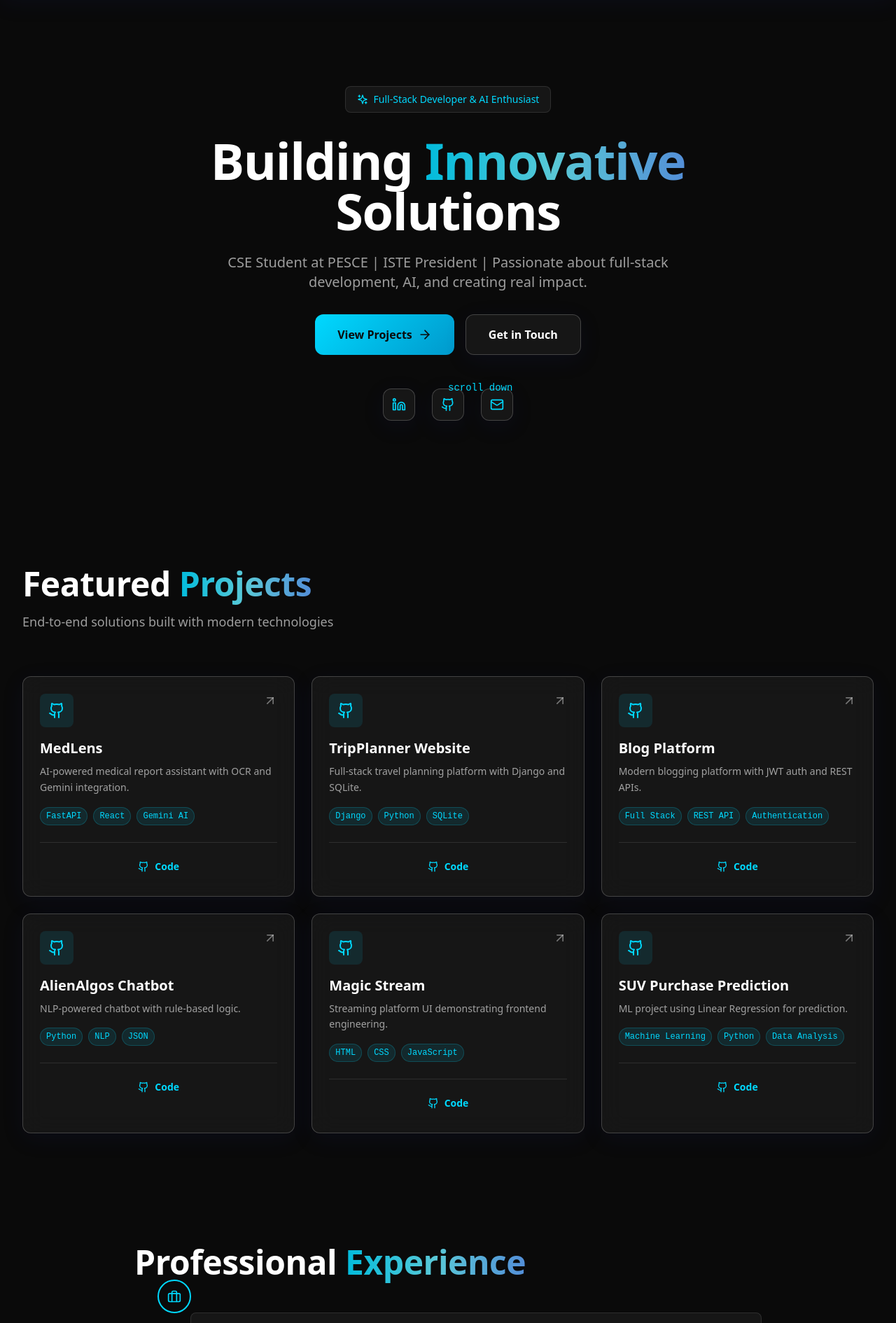
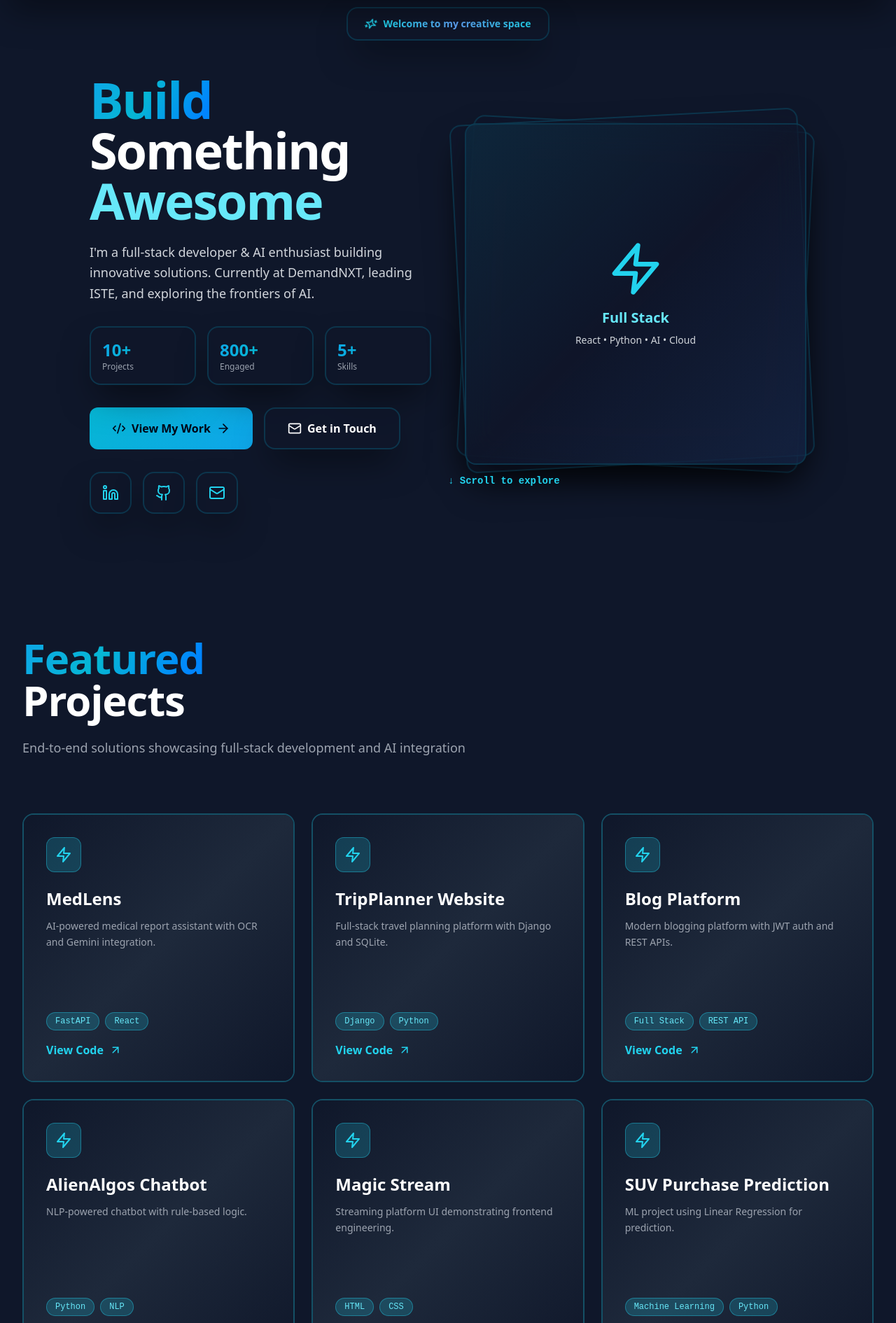
Before and after one commit to deenadayal77/deenadayal_portfolio-, a Next.js app: page / in a window 1280 px wide. Shown: the part 70-1960 px from the top of the page at 70% size. Built offline with nearby package versions, Linux system fonts and the light colour scheme.

Commit message:
🎨 MAJOR UI REDESIGN: Bold new color scheme (cyan/blue), restructured Hero with grid layout, enhanced cards, vibrant gradients, and animations

```diff
--- a/app/globals.css
+++ b/app/globals.css
@@ -13,8 +13,8 @@ html {
 }
 
 body {
-  @apply bg-dark text-white font-sans;
-  background: linear-gradient(135deg, #0a0a0a 0%, #0f1419 50%, #0a0a0a 100%);
+  @apply bg-slate-950 text-white font-sans;
+  background: linear-gradient(135deg, #0f172a 0%, #1e293b 50%, #0f172a 100%);
   background-attachment: fixed;
 }
 
@@ -24,68 +24,71 @@ h1, h2, h3, h4, h5, h6 {
 }
 
 h1 {
-  @apply text-4xl md:text-5xl lg:text-7xl;
+  @apply text-5xl md:text-6xl lg:text-8xl;
+  letter-spacing: -0.03em;
+}
+
+h2 {
+  @apply text-4xl md:text-5xl;
   letter-spacing: -0.02em;
 }
 
-h2 {
-  @apply text-3xl md:text-4xl lg:text-5xl;
-  letter-spacing: -0.01em;
-}
-
-/* Gradient Text */
+/* Gradient Text - VIBRANT */
 .gradient-text {
-  @apply bg-gradient-to-r from-primary via-cyan-300 to-blue-400 bg-clip-text text-transparent;
-  animation: shimmer 3s ease-in-out infinite;
+  background: linear-gradient(120deg, #06B6D4 0%, #0EA5E9 25%, #06B6D4 50%, #0084FF 75%, #06B6D4 100%);
+  background-size: 200% auto;
+  -webkit-background-clip: text;
+  -webkit-text-fill-color: transparent;
+  background-clip: text;
+  animation: shimmer 4s ease-in-out infinite;
 }
 
 @keyframes shimmer {
-  0%, 100% { opacity: 1; }
-  50% { opacity: 0.8; }
+  0%, 100% { background-position: 0% center; }
+  50% { background-position: 100% center; }
 }
 
 /* Glass Effect */
 .glass-effect {
-  @apply bg-white/5 backdrop-blur-xl border border-white/20 rounded-xl;
-  box-shadow: 0 8px 32px 0 rgba(31, 38, 135, 0.1);
+  background: rgba(15, 23, 42, 0.6);
+  backdrop-filter: blur(20px);
+  border: 2px solid rgba(6, 182, 212, 0.2);
+  border-radius: 16px;
+  box-shadow: 0 25px 50px -12px rgba(0, 0, 0, 0.5);
 }
 
 .glass-effect-sm {
-  @apply bg-white/5 backdrop-blur-md border border-white/10 rounded-lg;
+  background: rgba(15, 23, 42, 0.6);
+  backdrop-filter: blur(15px);
+  border: 1.5px solid rgba(6, 182, 212, 0.15);
+  border-radius: 12px;
 }
 
 /* Hover Effects */
 .hover-lift {
-  @apply transition-all duration-300 hover:scale-105 hover:shadow-lg;
+  @apply transition-all duration-300 hover:scale-105;
 }
 
 .hover-glow {
-  @apply transition-all duration-300 hover:shadow-lg hover:shadow-primary/50;
-}
-
-/* Animated Gradient */
-.gradient-border {
-  position: relative;
-  background: linear-gradient(135deg, #0a0a0a, #0a0a0a) padding-box,
-              linear-gradient(135deg, #00D9FF, #0099CC) border-box;
-  border: 2px solid transparent;
+  @apply transition-all duration-300;
 }
 
 /* Focus Styles */
 a:focus-visible, button:focus-visible {
-  @apply outline-2 outline-offset-2 outline-primary;
+  @apply outline-2 outline-offset-2 outline-cyan-400;
 }
 
 /* Selection */
 ::selection {
-  @apply bg-primary text-dark;
+  background: linear-gradient(120deg, #06B6D4, #0EA5E9);
+  color: #0f172a;
 }
 
 /* Smooth Fade Animation */
 @keyframes fadeInUp {
   from {
     opacity: 0;
-    transform: translateY(30px);
+    transform: translateY(40px);
   }
   to {
     opacity: 1;
@@ -94,47 +97,36 @@ a:focus-visible, button:focus-visible {
 }
 
 .animate-fade-in-up {
-  animation: fadeInUp 0.6s ease-out forwards;
-}
-
-/* Pulse Animation */
-@keyframes pulse-slow {
-  0%, 100% { opacity: 1; }
-  50% { opacity: 0.5; }
-}
-
-.animate-pulse-slow {
-  animation: pulse-slow 3s ease-in-out infinite;
+  animation: fadeInUp 0.7s ease-out forwards;
 }
 
 /* Glow Effect */
 @keyframes glow {
   0%, 100% {
-    box-shadow: 0 0 20px rgba(0, 217, 255, 0.3);
+    box-shadow: 0 0 30px rgba(6, 182, 212, 0.4), 0 0 60px rgba(14, 165, 233, 0.2);
   }
   50% {
-    box-shadow: 0 0 40px rgba(0, 217, 255, 0.6);
+    box-shadow: 0 0 50px rgba(6, 182, 212, 0.6), 0 0 80px rgba(14, 165, 233, 0.3);
   }
 }
 
 .animate-glow {
-  animation: glow 2s ease-in-out infinite;
+  animation: glow 3s ease-in-out infinite;
 }
 
 /* Scrollbar Styling */
 ::-webkit-scrollbar {
-  width: 12px;
+  width: 10px;
 }
 
 ::-webkit-scrollbar-track {
-  @apply bg-dark;
+  @apply bg-slate-950;
 }
 
 ::-webkit-scrollbar-thumb {
-  @apply bg-surface rounded-full;
-  transition: background-color 0.3s;
+  @apply bg-cyan-600 rounded-full;
 }
 
 ::-webkit-scrollbar-thumb:hover {
-  @apply bg-primary/70;
+  @apply bg-cyan-400;
 }
--- a/components/Hero.tsx
+++ b/components/Hero.tsx
@@ -1,84 +1,127 @@
 'use client';
-import { ArrowRight, Github, Linkedin, Mail, Sparkles } from 'lucide-react';
+import { ArrowRight, Github, Linkedin, Mail, Sparkles, Code2, Zap } from 'lucide-react';
 import { personalInfo } from '@/lib/data';
 
 export default function Hero() {
   return (
-    <section className="min-h-screen pt-32 pb-16 px-4 flex items-center justify-center relative overflow-hidden">
-      {/* Animated Background Elements */}
-      <div className="absolute inset-0 -z-10">
-        <div className="absolute top-20 left-10 w-72 h-72 bg-primary/10 rounded-full mix-blend-multiply filter blur-3xl animate-pulse-slow opacity-50" />
-        <div className="absolute bottom-20 right-10 w-72 h-72 bg-blue-400/10 rounded-full mix-blend-multiply filter blur-3xl animate-pulse-slow opacity-50 animation-delay-2000" />
+    <section className="min-h-screen pt-20 pb-20 px-4 flex items-center justify-center relative overflow-hidden">
+      {/* Animated Background Orbs */}
+      <div className="absolute inset-0 -z-10 overflow-hidden">
+        <div className="absolute -top-40 -right-40 w-96 h-96 bg-cyan-500/20 rounded-full mix-blend-screen filter blur-3xl animate-pulse" />
+        <div className="absolute -bottom-40 -left-40 w-96 h-96 bg-blue-500/20 rounded-full mix-blend-screen filter blur-3xl animate-pulse" style={{ animationDelay: '1s' }} />
+        <div className="absolute top-1/2 left-1/2 w-96 h-96 bg-cyan-400/10 rounded-full mix-blend-screen filter blur-3xl animate-pulse" style={{ animationDelay: '2s' }} />
       </div>
 
-      <div className="max-w-4xl mx-auto text-center relative z-10">
-        {/* Badge */}
-        <div className="mb-8 inline-block animate-fade-in-up">
-          <div className="px-4 py-2 glass-effect-sm text-sm text-primary font-medium flex items-center gap-2">
-            <Sparkles size={16} />
-            Full-Stack Developer & AI Enthusiast
+      <div className="max-w-5xl mx-auto relative z-10 w-full">
+        {/* Top Badge */}
+        <div className="flex justify-center mb-12 animate-fade-in-up">
+          <div className="glass-effect px-6 py-3 flex items-center gap-2 border-cyan-400/30">
+            <Sparkles size={18} className="text-cyan-400 animate-spin" style={{ animationDuration: '3s' }} />
+            <span className="text-sm font-semibold bg-gradient-to-r from-cyan-400 via-blue-400 to-cyan-400 bg-clip-text text-transparent">
+              Welcome to my creative space
+            </span>
           </div>
         </div>
 
-        {/* Main Headline */}
-        <h1 className="text-5xl md:text-6xl lg:text-7xl font-bold leading-tight mb-6 animate-fade-in-up" style={{ animationDelay: '0.1s' }}>
-          Building <span className="gradient-text">Innovative</span> Solutions
+        {/* Main Content Grid */}
+        <div className="grid md:grid-cols-2 gap-12 items-center">
+          {/* Left: Text Content */}
+          <div className="animate-fade-in-up" style={{ animationDelay: '0.1s' }}>
+            <h1 className="text-6xl md:text-7xl font-black mb-6 leading-tight">
+              <span className="gradient-text">Build</span>
+              <span className="block text-white">Something</span>
+              <span className="text-cyan-300">Awesome</span>
             </h1>
 
-        {/* Subheadline */}
-        <p className="text-lg md:text-xl text-white/60 mb-8 leading-relaxed max-w-2xl mx-auto animate-fade-in-up" style={{ animationDelay: '0.2s' }}>
-          CSE Student at PESCE | ISTE President | Passionate about full-stack development, AI, and creating real impact.
+            <p className="text-lg text-gray-300 mb-8 leading-relaxed max-w-xl">
+              I&apos;m a full-stack developer & AI enthusiast building innovative solutions. Currently at DemandNXT, leading ISTE, and exploring the frontiers of AI.
             </p>
 
+            {/* Quick Stats */}
+            <div className="grid grid-cols-3 gap-4 mb-8">
+              <div className="glass-effect p-4 border-cyan-400/20">
+                <div className="text-2xl font-bold gradient-text">10+</div>
+                <div className="text-xs text-gray-400">Projects</div>
+              </div>
+              <div className="glass-effect p-4 border-cyan-400/20">
+                <div className="text-2xl font-bold gradient-text">800+</div>
+                <div className="text-xs text-gray-400">Engaged</div>
+              </div>
+              <div className="glass-effect p-4 border-cyan-400/20">
+                <div className="text-2xl font-bold gradient-text">5+</div>
+                <div className="text-xs text-gray-400">Skills</div>
+              </div>
+            </div>
+
             {/* CTAs */}
-        <div className="flex flex-col sm:flex-row gap-4 justify-center mb-12 animate-fade-in-up" style={{ animationDelay: '0.3s' }}>
+            <div className="flex flex-col sm:flex-row gap-4 mb-8">
               <a
                 href="#projects"
-            className="inline-flex items-center justify-center px-8 py-4 bg-gradient-primary text-dark font-semibold rounded-xl hover:shadow-glow-lg transition-all duration-300 hover:scale-105 group"
+                className="group px-8 py-4 bg-gradient-primary text-slate-950 font-bold rounded-xl hover:shadow-glow-lg transition-all duration-300 hover:scale-110 flex items-center justify-center gap-2"
               >
-            View Projects
-            <ArrowRight size={20} className="ml-2 group-hover:translate-x-1 transition-transform" />
+                <Code2 size={20} />
+                View My Work
+                <ArrowRight size={20} className="group-hover:translate-x-2 transition-transform" />
               </a>
               <a
                 href="#contact"
-            className="inline-flex items-center justify-center px-8 py-4 glass-effect text-white font-semibold rounded-xl hover:border-primary/70 hover:bg-white/10 transition-all duration-300"
+                className="px-8 py-4 glass-effect text-white font-bold rounded-xl border-cyan-400/40 hover:border-cyan-400/80 transition-all duration-300 flex items-center justify-center gap-2"
               >
+                <Mail size={20} />
                 Get in Touch
               </a>
             </div>
 
             {/* Social Links */}
-        <div className="flex gap-6 justify-center animate-fade-in-up" style={{ animationDelay: '0.4s' }}>
+            <div className="flex gap-4">
               <a
                 href={personalInfo.linkedin}
                 target="_blank"
-            rel="noopener noreferrer"
-            className="p-3 glass-effect hover:border-primary/70 hover:bg-white/10 transition-all duration-300 hover:scale-110 hover-glow rounded-lg"
+                className="p-4 glass-effect hover:border-cyan-400/80 hover:bg-cyan-400/10 transition-all duration-300 hover:scale-110 rounded-xl border-cyan-400/30"
                 aria-label="LinkedIn"
               >
-            <Linkedin size={20} className="text-primary" />
+                <Linkedin size={24} className="text-cyan-400" />
               </a>
               <a
                 href={personalInfo.github}
                 target="_blank"
-            rel="noopener noreferrer"
-            className="p-3 glass-effect hover:border-primary/70 hover:bg-white/10 transition-all duration-300 hover:scale-110 hover-glow rounded-lg"
+                className="p-4 glass-effect hover:border-cyan-400/80 hover:bg-cyan-400/10 transition-all duration-300 hover:scale-110 rounded-xl border-cyan-400/30"
                 aria-label="GitHub"
               >
-            <Github size={20} className="text-primary" />
+                <Github size={24} className="text-cyan-400" />
               </a>
               <a
                 href={`mailto:${personalInfo.email}`}
-            className="p-3 glass-effect hover:border-primary/70 hover:bg-white/10 transition-all duration-300 hover:scale-110 hover-glow rounded-lg"
+                className="p-4 glass-effect hover:border-cyan-400/80 hover:bg-cyan-400/10 transition-all duration-300 hover:scale-110 rounded-xl border-cyan-400/30"
                 aria-label="Email"
               >
-            <Mail size={20} className="text-primary" />
+                <Mail size={24} className="text-cyan-400" />
               </a>
+            </div>
+          </div>
+
+          {/* Right: Visual Element */}
+          <div className="hidden md:flex justify-center animate-fade-in-up" style={{ animationDelay: '0.2s' }}>
+            <div className="relative w-full aspect-square">
+              {/* Animated Card Stack */}
+              <div className="absolute inset-0 glass-effect rounded-2xl border-cyan-400/30 transform rotate-3 hover:rotate-6 transition-transform duration-300" />
+              <div className="absolute inset-0 glass-effect rounded-2xl border-cyan-400/40 transform -rotate-3 hover:-rotate-6 transition-transform duration-300" style={{ top: '-10px', left: '-10px' }} />
+
+              <div className="absolute inset-0 glass-effect rounded-2xl border-cyan-400/50 flex flex-col items-center justify-center p-8 overflow-hidden">
+                <div className="absolute inset-0 bg-gradient-to-br from-cyan-500/10 via-transparent to-blue-500/10 animate-glow" />
+                <div className="relative z-10 text-center">
+                  <Zap className="w-20 h-20 text-cyan-400 mx-auto mb-4 animate-pulse" />
+                  <h3 className="text-xl font-bold text-cyan-300 mb-2">Full Stack</h3>
+                  <p className="text-gray-300 text-sm">React • Python • AI • Cloud</p>
+                </div>
+              </div>
+            </div>
+          </div>
         </div>
 
         {/* Scroll Indicator */}
         <div className="absolute bottom-8 left-1/2 transform -translate-x-1/2 animate-bounce">
-          <div className="text-primary text-sm font-mono">scroll down</div>
+          <div className="text-cyan-400 text-sm font-mono font-bold">↓ Scroll to explore</div>
         </div>
       </div>
     </section>
--- a/components/Projects.tsx
+++ b/components/Projects.tsx
@@ -1,66 +1,73 @@
 'use client';
-import { ExternalLink, Github, ArrowUpRight } from 'lucide-react';
+import { Github, ArrowUpRight, Zap } from 'lucide-react';
 import { featured } from '@/lib/projects';
 
 export default function Projects() {
   return (
-    <section id="projects" className="py-20 px-4 sm:px-6 lg:px-8 relative">
+    <section id="projects" className="py-24 px-4 sm:px-6 lg:px-8 relative overflow-hidden">
       <div className="absolute inset-0 -z-10">
-        <div className="absolute top-1/2 left-1/4 w-96 h-96 bg-primary/5 rounded-full mix-blend-multiply filter blur-3xl opacity-50" />
+        <div className="absolute top-0 right-0 w-96 h-96 bg-cyan-500/10 rounded-full mix-blend-screen filter blur-3xl" />
+        <div className="absolute bottom-0 left-1/4 w-96 h-96 bg-blue-500/10 rounded-full mix-blend-screen filter blur-3xl" />
       </div>
 
       <div className="max-w-7xl mx-auto">
-        <div className="mb-16">
-          <h2 className="text-4xl md:text-5xl font-bold mb-4">
-            Featured <span className="gradient-text">Projects</span>
+        {/* Section Header */}
+        <div className="mb-20">
+          <h2 className="text-5xl md:text-6xl font-black mb-6">
+            <span className="gradient-text">Featured</span>
+            <span className="block text-white">Projects</span>
           </h2>
-          <p className="text-white/60 text-lg">End-to-end solutions built with modern technologies</p>
+          <p className="text-gray-400 text-lg max-w-2xl">End-to-end solutions showcasing full-stack development and AI integration</p>
         </div>
 
+        {/* Projects Grid */}
         <div className="grid grid-cols-1 md:grid-cols-2 lg:grid-cols-3 gap-6">
           {featured.map((project, idx) => (
             <div
               key={project.id}
-              className="group relative glass-effect p-6 rounded-xl hover:border-primary/70 transition-all duration-300 hover:shadow-glow-lg overflow-hidden hover-lift"
+              className="group relative h-96 rounded-2xl overflow-hidden border-2 border-cyan-400/30 hover:border-cyan-400/80 transition-all duration-300 hover:shadow-glow-lg cursor-pointer"
               style={{ animationDelay: `${idx * 0.1}s` }}
             >
-              {/* Gradient overlay on hover */}
-              <div className="absolute inset-0 bg-gradient-to-br from-primary/10 to-transparent opacity-0 group-hover:opacity-100 transition-opacity duration-300 -z-10" />
+              {/* Background gradient */}
+              <div className="absolute inset-0 bg-gradient-to-br from-slate-900 via-slate-800 to-slate-900 group-hover:from-cyan-500/10 group-hover:via-slate-800 group-hover:to-blue-500/10 transition-all duration-300" />
 
-              <div className="relative z-10">
-                {/* Project Icon/Header */}
-                <div className="flex items-start justify-between mb-4">
-                  <div className="p-3 bg-primary/10 rounded-lg group-hover:bg-primary/20 transition-colors">
-                    <Github size={24} className="text-primary" />
+              {/* Content */}
+              <div className="relative h-full p-8 flex flex-col justify-between">
+                {/* Top */}
+                <div>
+                  <div className="inline-block mb-4 p-3 bg-cyan-400/20 rounded-xl border border-cyan-400/40 group-hover:bg-cyan-400/40 transition-all duration-300">
+                    <Zap size={24} className="text-cyan-400" />
                   </div>
-                  <ArrowUpRight size={20} className="text-white/40 group-hover:text-primary transition-colors" />
+                  <h3 className="text-2xl font-bold text-white group-hover:text-cyan-300 transition-colors mb-3">{project.title}</h3>
+                  <p className="text-gray-400 text-sm leading-relaxed group-hover:text-gray-300 transition-colors">{project.description}</p>
                 </div>
 
-                <h3 className="text-xl font-bold mb-2 group-hover:text-primary transition-colors">{project.title}</h3>
-                <p className="text-white/60 text-sm mb-4 leading-relaxed">{project.description}</p>
+                {/* Bottom */}
+                <div className="space-y-4">
+                  {/* Tags */}
+                  <div className="flex flex-wrap gap-2">
+                    {project.tags.slice(0, 2).map((tag) => (
+                      <span key={tag} className="px-3 py-1 bg-cyan-400/20 text-cyan-300 text-xs rounded-full font-mono border border-cyan-400/40">
+                        {tag}
+                      </span>
+                    ))}
+                  </div>
 
-                {/* Tags */}
-                <div className="flex flex-wrap gap-2 mb-6">
-                  {project.tags.slice(0, 3).map((tag) => (
-                    <span key={tag} className="px-2 py-1 bg-primary/10 text-primary text-xs rounded-full font-mono border border-primary/20">
-                      {tag}
-                    </span>
-                  ))}
-                </div>
-
-                {/* Links */}
-                <div className="flex gap-3 pt-4 border-t border-white/10">
+                  {/* Link */}
                   <a
                     href={project.github}
                     target="_blank"
                     rel="noopener noreferrer"
-                    className="flex-1 flex items-center justify-center gap-2 text-sm text-primary hover:text-primary font-semibold hover:bg-primary/10 py-2 rounded-lg transition-all duration-300"
+                    className="inline-flex items-center gap-2 text-cyan-400 hover:text-cyan-300 font-semibold group/link"
                   >
-                    <Github size={16} />
-                    <span>Code</span>
+                    View Code
+                    <ArrowUpRight size={18} className="group-hover/link:translate-x-1 group-hover/link:-translate-y-1 transition-transform" />
                   </a>
                 </div>
               </div>
+
+              {/* Hover glow */}
+              <div className="absolute inset-0 bg-gradient-to-t from-cyan-500/0 via-transparent to-transparent opacity-0 group-hover:opacity-100 transition-opacity duration-300" />
             </div>
           ))}
         </div>
--- a/components/Skills.tsx
+++ b/components/Skills.tsx
@@ -30,10 +30,10 @@ export default function Skills() {
             return (
               <div
                 key={i}
-                className="group glass-effect p-6 rounded-xl hover:border-primary/70 transition-all duration-300 hover:shadow-glow hover-lift relative overflow-hidden"
+                className="group glass-effect p-6 rounded-2xl border-cyan-400/30 hover:border-cyan-400/80 transition-all duration-300 hover:shadow-glow hover:scale-105 relative overflow-hidden"
               >
                 {/* Gradient background on hover */}
-                <div className={`absolute inset-0 bg-gradient-to-br ${cat.color} to-primary opacity-0 group-hover:opacity-5 transition-opacity duration-300`} />
+                <div className={`absolute inset-0 bg-gradient-to-br from-cyan-500/10 to-blue-500/10 opacity-0 group-hover:opacity-100 transition-opacity duration-300`} />
 
                 <div className="relative z-10">
                   {/* Icon */}
--- a/tailwind.config.js
+++ b/tailwind.config.js
@@ -4,29 +4,26 @@ module.exports = {
   theme: {
     extend: {
       colors: {
-        primary: '#00D9FF',
-        dark: '#0a0a0a',
-        surface: '#1a1a1a',
-        accent: '#00D9FF',
+        primary: '#06B6D4',
+        dark: '#0f172a',
+        surface: '#1e293b',
+        accent: '#06B6D4',
       },
       fontFamily: {
         mono: ['JetBrains Mono', 'Fira Code', 'monospace'],
         display: ['Space Grotesk', 'system-ui', 'sans-serif'],
       },
       backgroundImage: {
-        'gradient-primary': 'linear-gradient(135deg, #00D9FF 0%, #0099CC 100%)',
-        'gradient-dark': 'linear-gradient(135deg, #0a0a0a 0%, #0f1419 100%)',
+        'gradient-primary': 'linear-gradient(135deg, #06B6D4 0%, #0EA5E9 100%)',
+        'gradient-dark': 'linear-gradient(135deg, #0f172a 0%, #1e293b 100%)',
       },
       boxShadow: {
-        glow: '0 0 20px rgba(0, 217, 255, 0.3)',
-        'glow-lg': '0 0 40px rgba(0, 217, 255, 0.5)',
+        glow: '0 0 30px rgba(6, 182, 212, 0.4)',
+        'glow-lg': '0 0 50px rgba(6, 182, 212, 0.6)',
       },
       animation: {
-        'fade-in-up': 'fadeInUp 0.6s ease-out forwards',
-        'glow': 'glow 2s ease-in-out infinite',
-      },
-      backdropBlur: {
-        'xl': '16px',
+        'fade-in-up': 'fadeInUp 0.7s ease-out forwards',
+        'glow': 'glow 3s ease-in-out infinite',
       },
     },
   },
```
Lines whose indentation alone changed are shown as unchanged.
